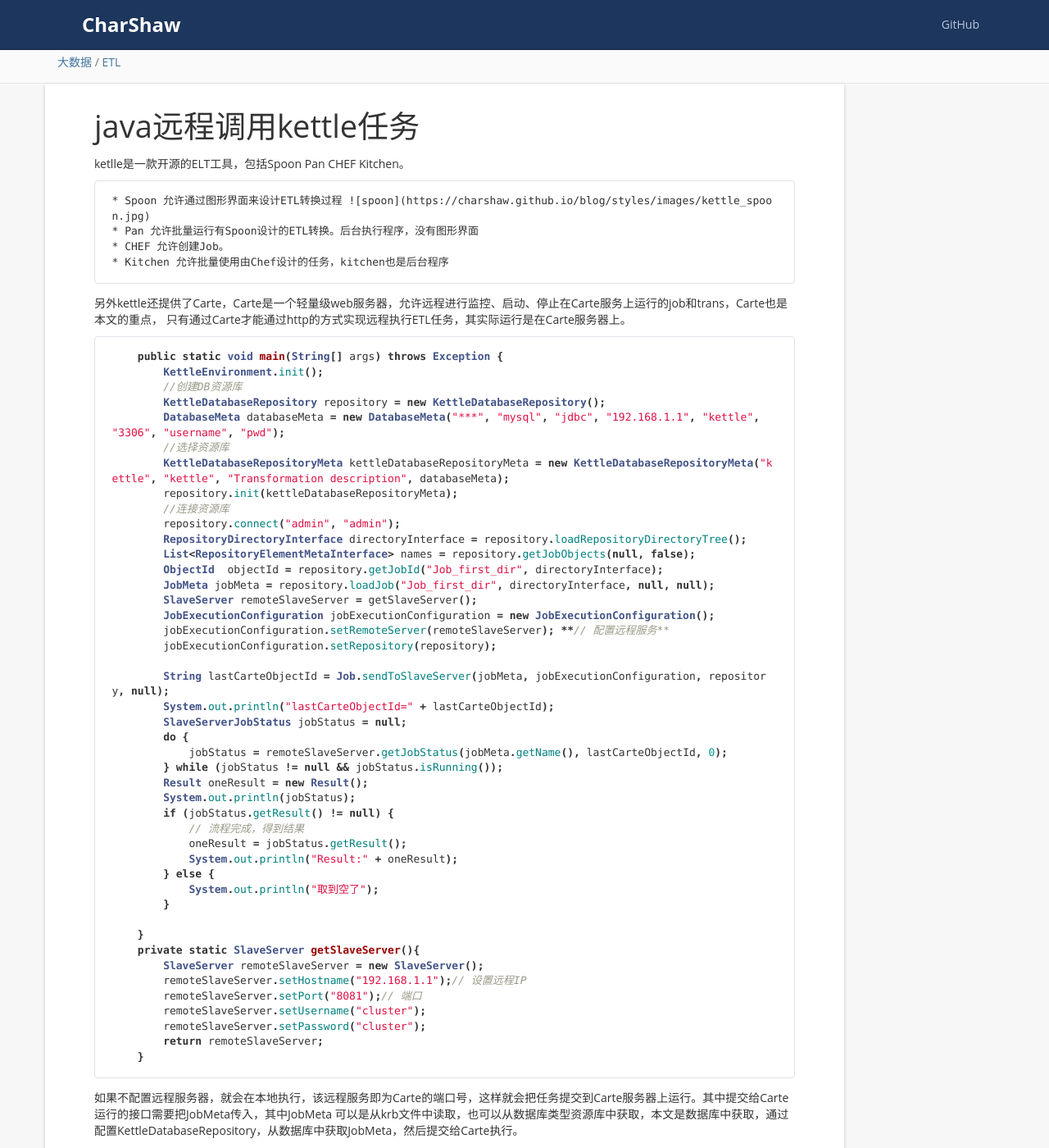
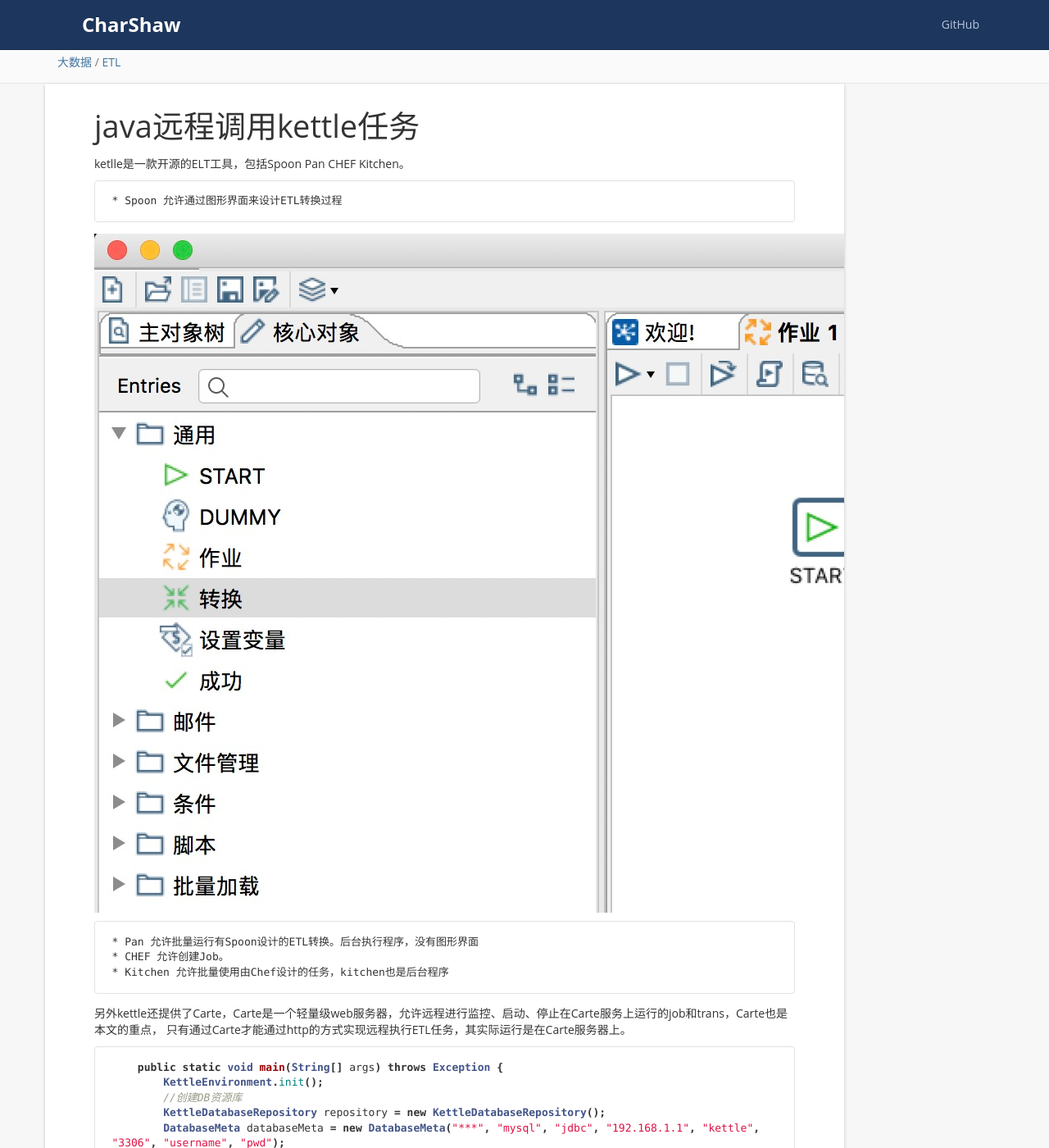
Before and after one commit to charshaw/blog, a Jekyll site: the page built from _posts/2019-03-23-java远程执行kettle.md, in a window 1280 px wide and 1400 px high. Shown: the whole window at 82% size. Built offline with Jekyll 4.4.1, drawn with Linux system fonts in a browser that asks for light colours.

Commit message:
插入图片

```diff
--- a/_posts/2019-03-23-java远程执行kettle.md
+++ b/_posts/2019-03-23-java远程执行kettle.md
@@ -10,7 +10,9 @@ tag: ETL
    ketlle是一款开源的ELT工具，包括Spoon Pan CHEF Kitchen。
 
     * Spoon 允许通过图形界面来设计ETL转换过程
-![spoon]({{ 'https://charshaw.github.io/blog/styles/images/kettle_spoon.jpg' }})
+
+![spoon]({{ '/styles/images/kettle_spoon.jpg' | prepend: site.baseurl  }})
+
     * Pan 允许批量运行有Spoon设计的ETL转换。后台执行程序，没有图形界面
     * CHEF 允许创建Job。
     * Kitchen 允许批量使用由Chef设计的任务，kitchen也是后台程序
```
